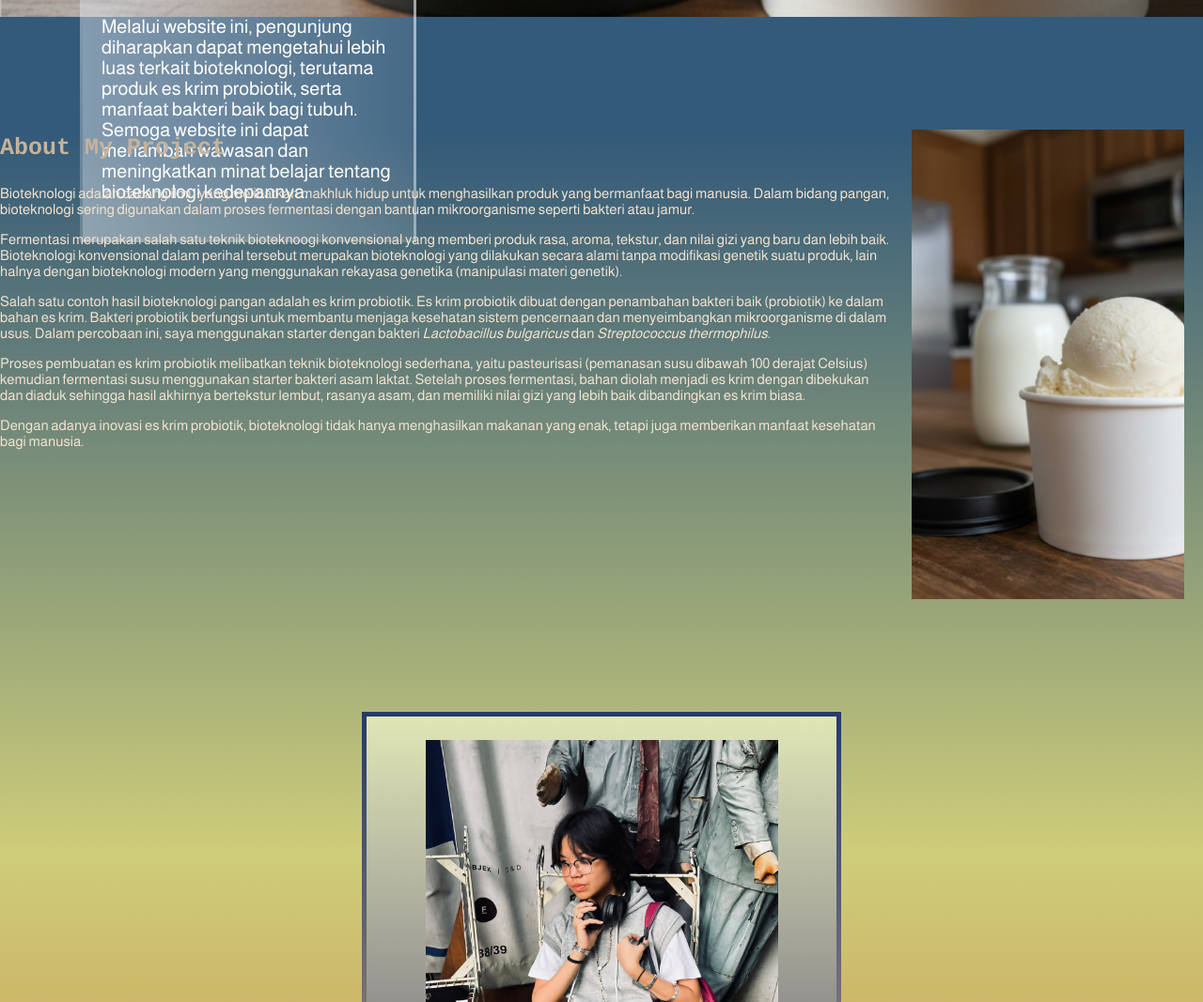
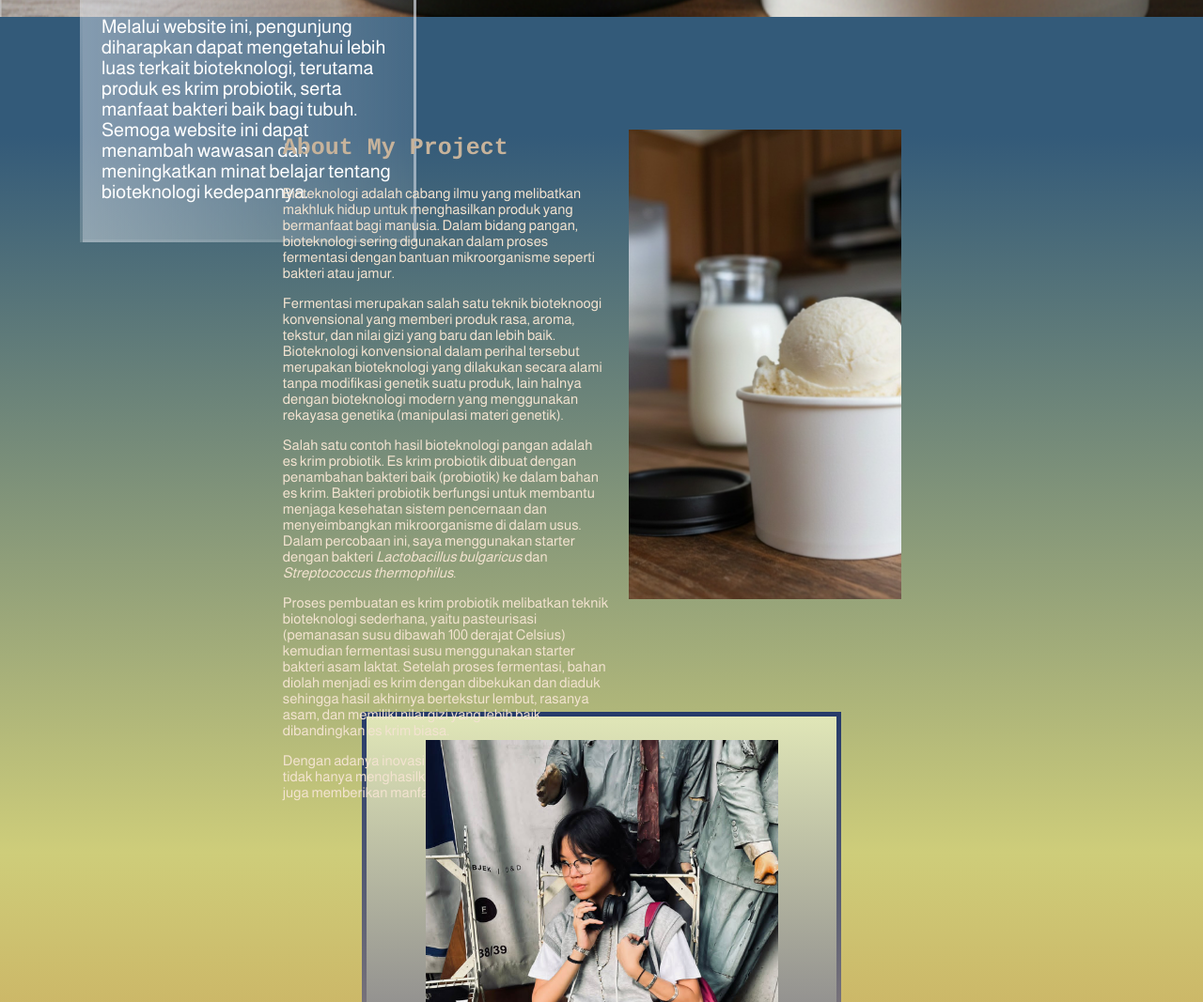
Before and after one commit to hanna17-web/bioteknologi, a plain HTML site: page index.html in a window 1280 px wide. Shown: the part 782-1849 px from the top of the page at 94% size. Drawn offline with Linux system fonts and the light colour scheme; a web font is replaced by a local one.

Commit message:
Update styles.css

```diff
--- a/styles.css
+++ b/styles.css
@@ -127,7 +127,7 @@ section.about{
 
 .deskabout{
     color: #F3E3D0;
-
+    width:53%;
     margin: auto;
     display: flex;
     & h3{
```
